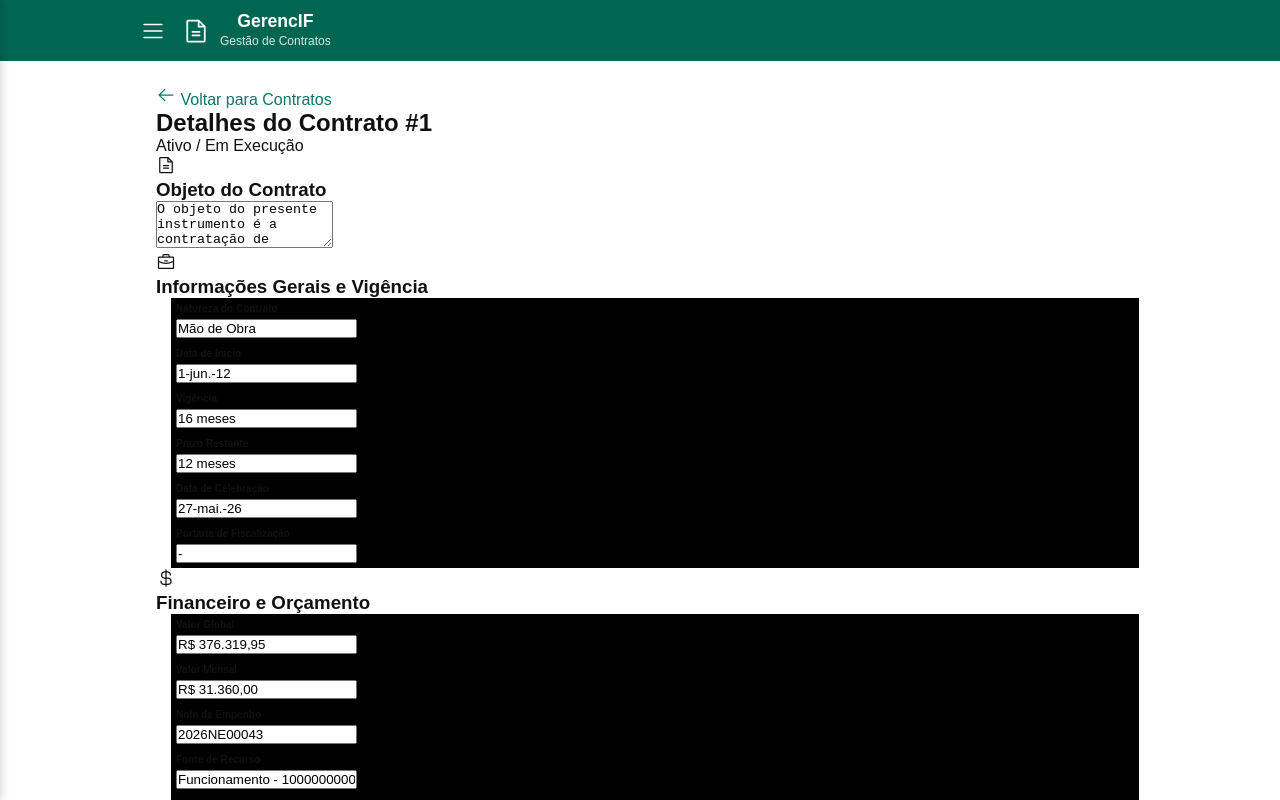
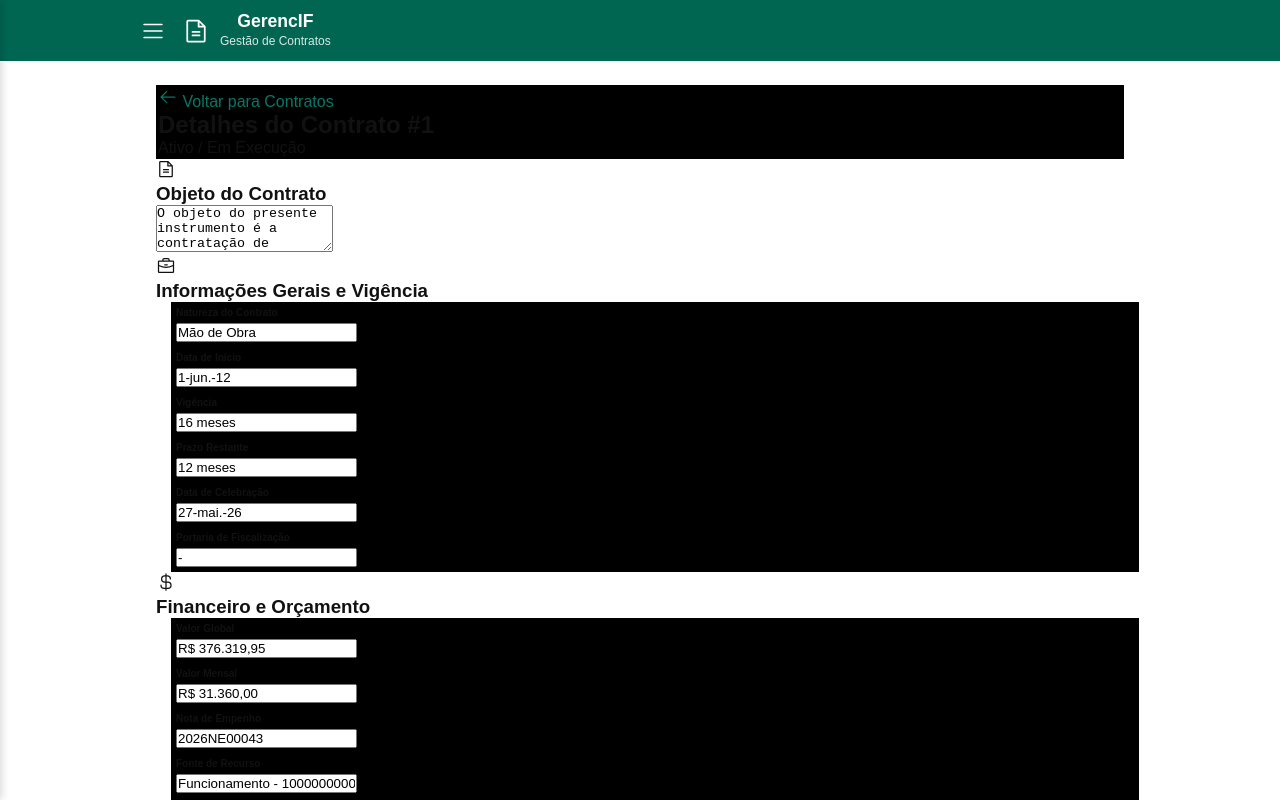
Before and after one commit to laviniamarante/DAW_TCC, a Next.js app: page /detalhes/1 in a window 1280 px wide. Shown: the top 800 px of the page. Built offline with nearby package versions, Linux system fonts and the light colour scheme.

Commit message:
alterações larissa

```diff
--- a/src/app/(private)/contratos/page.tsx
+++ b/src/app/(private)/contratos/page.tsx
@@ -70,13 +70,13 @@ export default function ContratosPage() {
 
   return (
     <main className={styles.mainContainer}>
-      <h2 className={styles.pageTitle}>Contratos</h2>
+      <h2 className={styles.tituloPagina}>Contratos</h2>
 
       {/* Filtros */}
       <section className={styles.filterCard}>
         <form className={styles.searchGroup} onSubmit={handleSearch}>
           <div className={styles.searchInputWrapper}>
-            <MagnifyingGlass className={styles.searchIcon} />
+            <MagnifyingGlass className={styles.iconeBusca} />
             <input
               type="text"
               placeholder="Buscar por nome ou número do contrato..."
--- a/src/app/(private)/detalhes/[id]/page.module.css
+++ b/src/app/(private)/detalhes/[id]/page.module.css
@@ -2,6 +2,16 @@
     max-width: 1000px;
     margin: 24px auto;
     padding: 0 16px;
+}
+
+.cabecalho{
+    background-color: black;
+    padding: 2px;
+    font-size: 1rem;
+    font-weight: 100;
+
+
+
 }
 
 .backBtn {
```
Also changed, not shown: src/app/(private)/contratos/page.module.css (+4 -4 lines).
